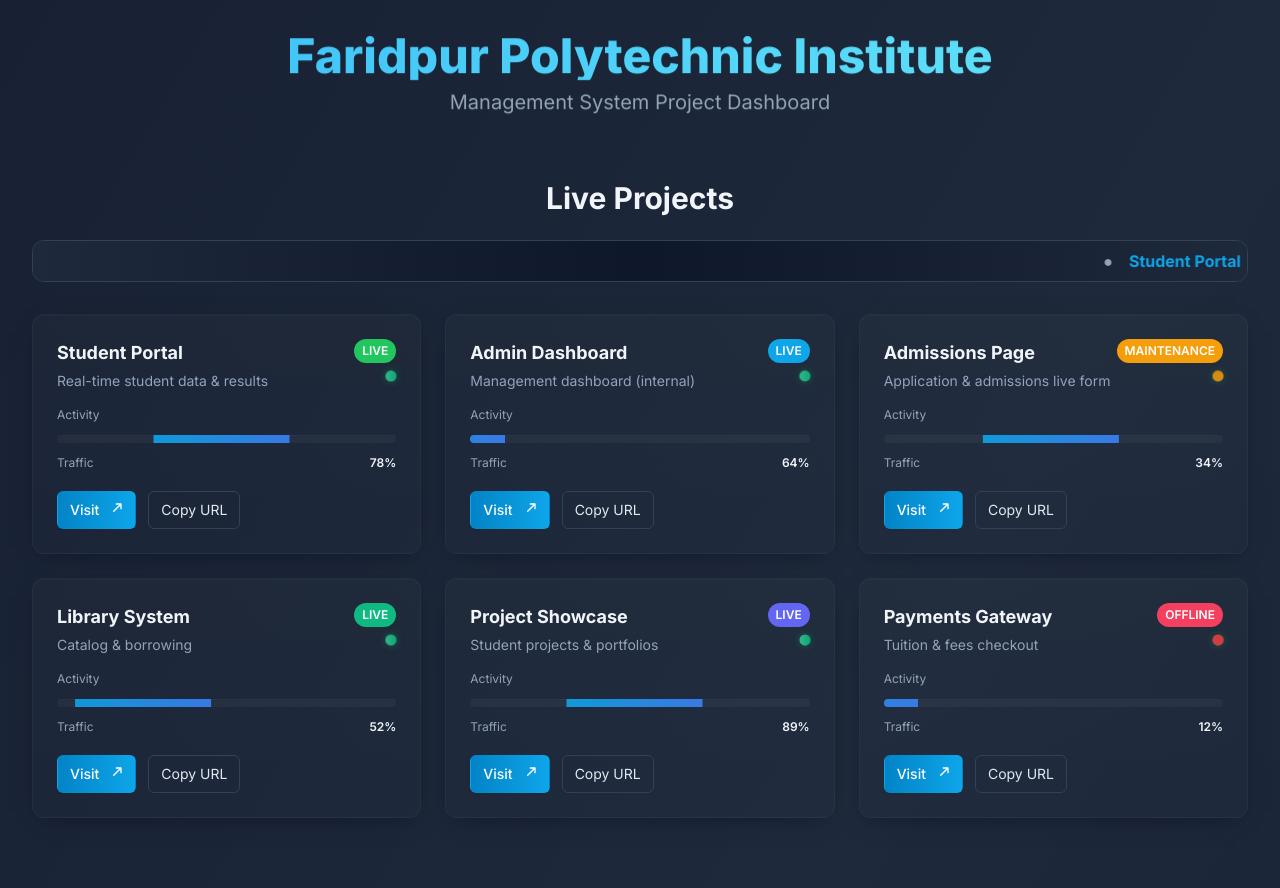
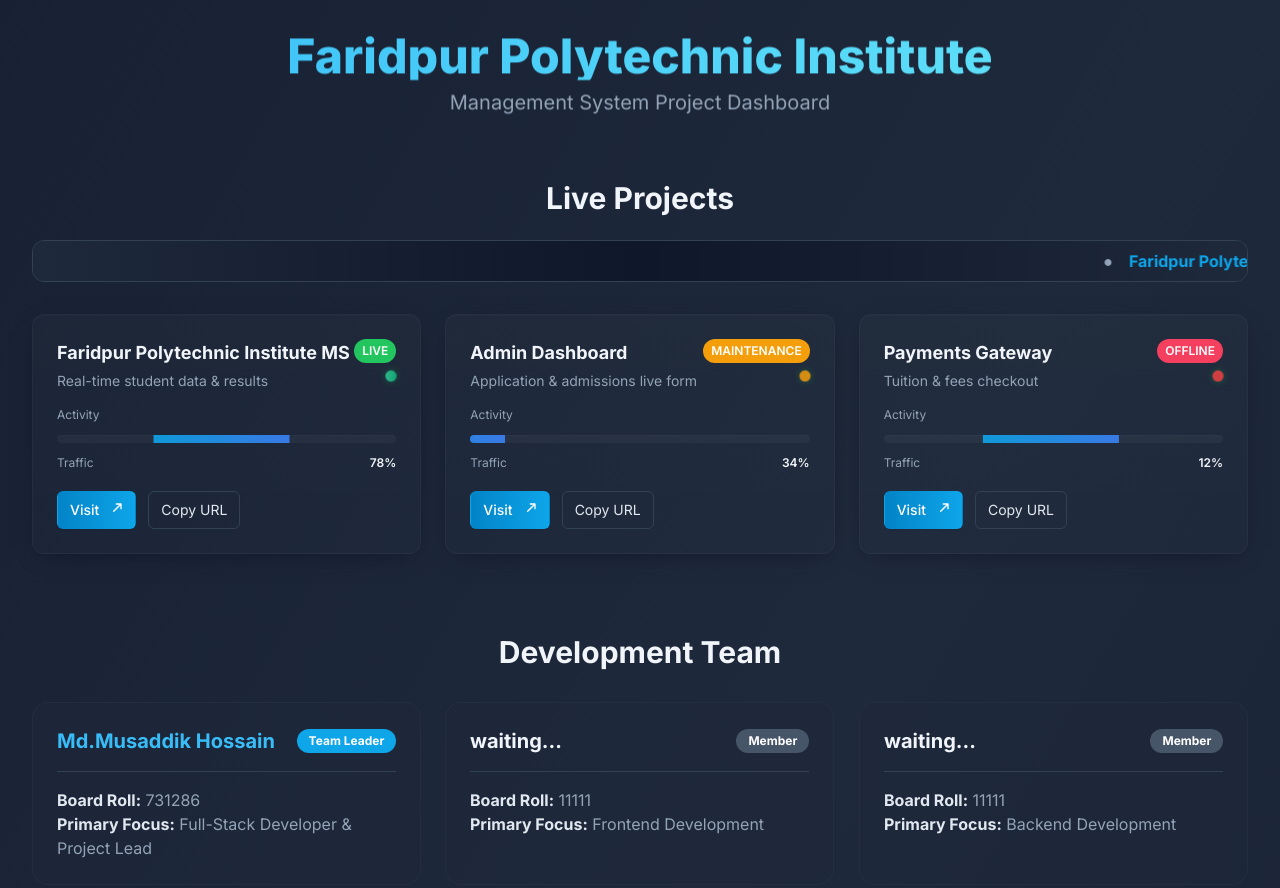
Before and after one commit to dev-musaddik/Institute-Management-System-status, a plain HTML site: page index.html in a window 1280 px wide. Shown: the top 888 px of the page. Drawn offline with nearby package versions, Linux system fonts and the light colour scheme.

Commit message:
update link

```diff
--- a/index.html
+++ b/index.html
@@ -796,45 +796,23 @@
       // --- Live Links Data ---
       const liveLinks = [
         {
-          title: "Student Portal",
+          title: "Faridpur Polytechnic Institute MS",
           url: "https://institute-management-system-fpi.vercel.app/",
           description: "Real-time student data & results",
           status: "LIVE",
           badgeColor: "bg-green-500",
           traffic: 78, // for example to display percentage if needed
         },
+
         {
           title: "Admin Dashboard",
-          url: "https://institute-management-system-fpi.vercel.app/",
-          description: "Management dashboard (internal)",
-          status: "LIVE",
-          badgeColor: "bg-sky-500",
-          traffic: 64,
-        },
-        {
-          title: "Admissions Page",
           url: "https://institute-management-system-fpi.vercel.app/",
           description: "Application & admissions live form",
           status: "MAINTENANCE",
           badgeColor: "bg-amber-500",
           traffic: 34,
         },
-        {
-          title: "Library System",
-          url: "https://institute-management-system-fpi.vercel.app/",
-          description: "Catalog & borrowing",
-          status: "LIVE",
-          badgeColor: "bg-emerald-500",
-          traffic: 52,
-        },
-        {
-          title: "Project Showcase",
-          url: "https://institute-management-system-fpi.vercel.app/",
-          description: "Student projects & portfolios",
-          status: "LIVE",
-          badgeColor: "bg-indigo-500",
-          traffic: 89,
-        },
+
         {
           title: "Payments Gateway",
           url: "https://institute-management-system-fpi.vercel.app/",
```
